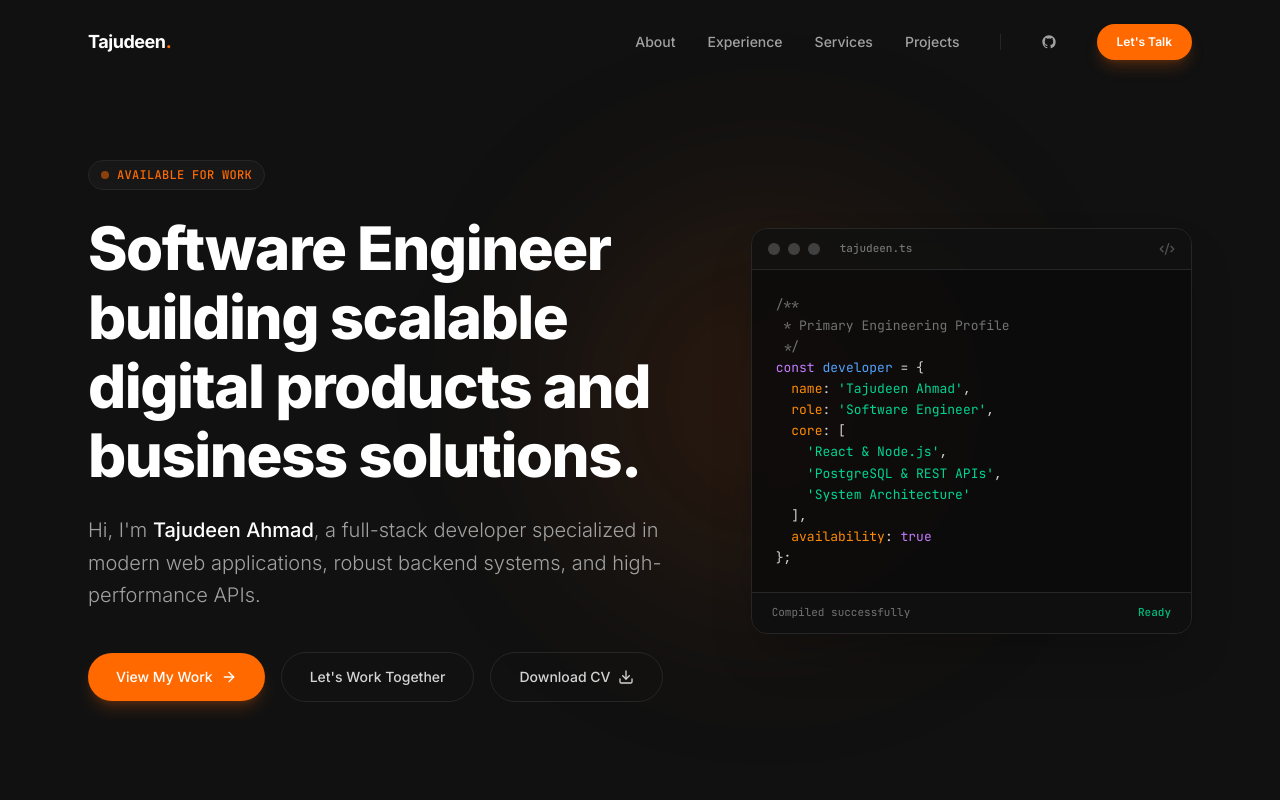
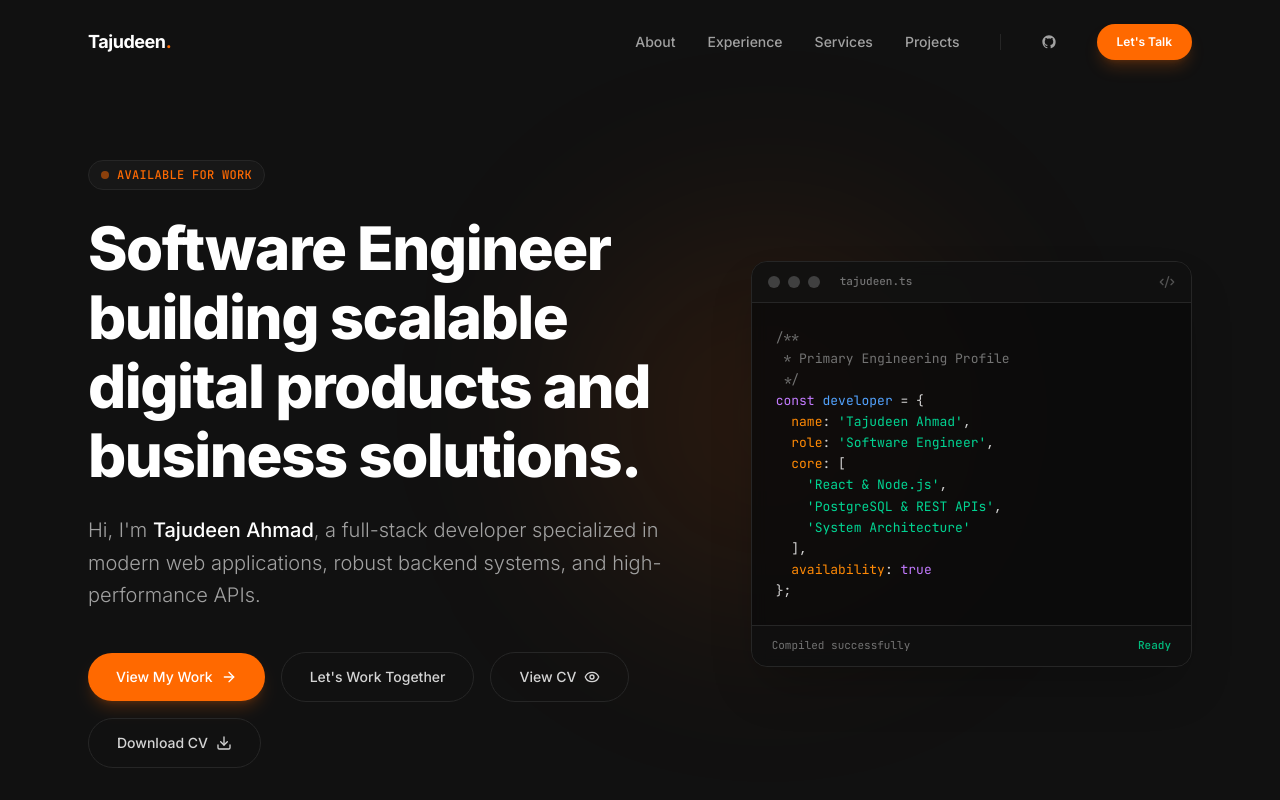
Before and after one commit to Lanre081/my-port, a React (Vite) app: page / in a window 1280 px wide. Shown: the top 800 px of the page. Built offline with nearby package versions, Linux system fonts and the light colour scheme.

Commit message:
feat: add View CV option alongside download

```diff
--- a/src/components/Hero.jsx
+++ b/src/components/Hero.jsx
@@ -1,5 +1,5 @@
 import React from 'react';
-import { ArrowRight, Code2, Download } from 'lucide-react';
+import { ArrowRight, Code2, Download, Eye } from 'lucide-react';
 import { GithubIcon } from './Icons';
 
 export default function Hero() {
@@ -59,6 +59,16 @@ export default function Hero() {
                 className="inline-flex items-center justify-center gap-2 px-7 py-3.5 rounded-full font-medium text-sm bg-transparent hover:bg-neutral-900 text-neutral-300 border border-neutral-800 transition-colors"
               >
                 <span>Let's Work Together</span>
+              </a>
+
+              <a
+                href="/Tajudeen_Ahmad_CV.pdf"
+                target="_blank"
+                rel="noopener noreferrer"
+                className="inline-flex items-center justify-center gap-2 px-7 py-3.5 rounded-full font-medium text-sm bg-transparent hover:bg-neutral-900 text-neutral-300 border border-neutral-800 transition-colors"
+              >
+                <span>View CV</span>
+                <Eye className="w-4 h-4" />
               </a>
 
               <a
```
